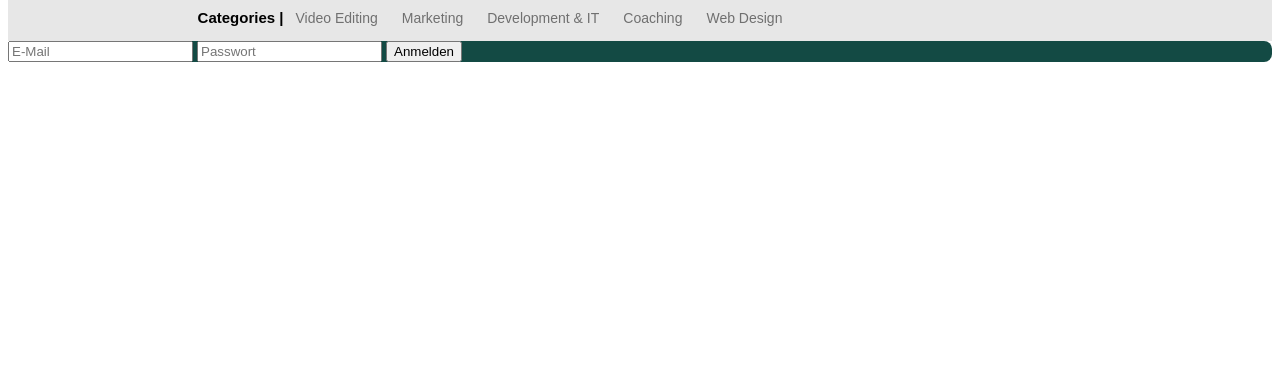
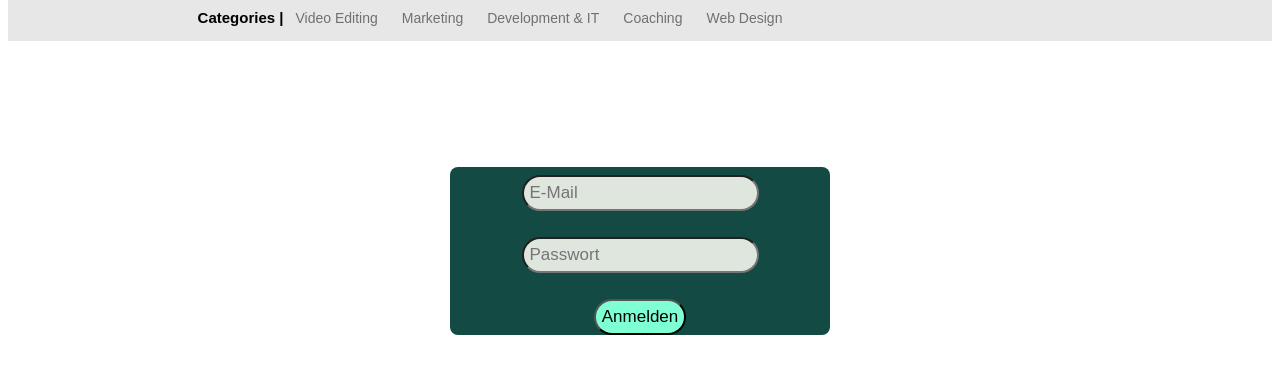
Before and after one commit to T0bmast4/ProjectTM, a PHP site: page /php/login.php in a window 1280 px wide. Shown: the part 66-440 px from the top of the page. Run offline with PHP 8.4, Linux system fonts and the light colour scheme; some libraries are stand-ins or nearby versions.

Commit message:
login.php

```diff
--- a/css/style.css
+++ b/css/style.css
@@ -296,8 +296,29 @@
 .loginWindow{
   background-color: #134a44;
   border-radius: 8px;
+  text-align: center;
+  margin-left: 35%;
+  margin-right: 35%;
+  margin-top: 10%;
+}
+
+.textfield {
+  padding: 6px;
+  margin-top: 8px;
+  font-size: 17px;
+  background-color: #dfe6de;
+  border-radius: 20px;
+  color: black;
+  outline: none;
 }
 
 .loginButton{
+  padding: 6px;
+  margin-top: 8px;
+  font-size: 17px;
+  background-color: #dfe6de;
+  border-radius: 20px;
+  color: black;
+  outline: black;
   background-color: aquamarine;
 }
--- a/php/login.php
+++ b/php/login.php
@@ -63,9 +63,13 @@ try {
 
         <div class="loginWindow">
             <form action="login.php">
-                <input type="email" name="E-Mail" id="email" placeholder="E-Mail" required>
-                <input type="password" name="password" id="password" placeholder="Passwort" required>
-                <input type="submit" value="Anmelden">
+                <input type="email" name="E-Mail" class="textfield" placeholder="E-Mail" required>
+                <br>
+                <br>
+                <input type="password" name="password" id="password" class="textfield" placeholder="Passwort" required>
+                <br>
+                <br>
+                <input type="submit" value="Anmelden" class="loginButton">
             </form>
         </div>
 </html>
```
